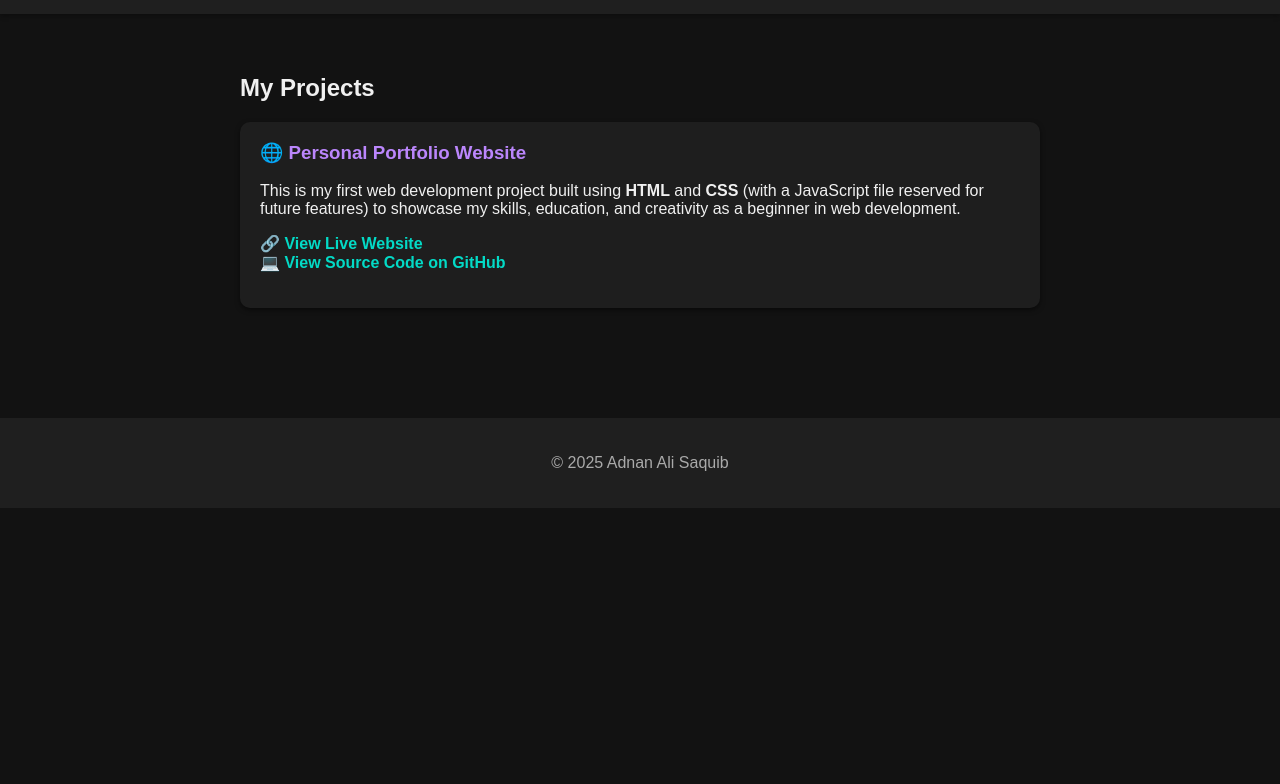
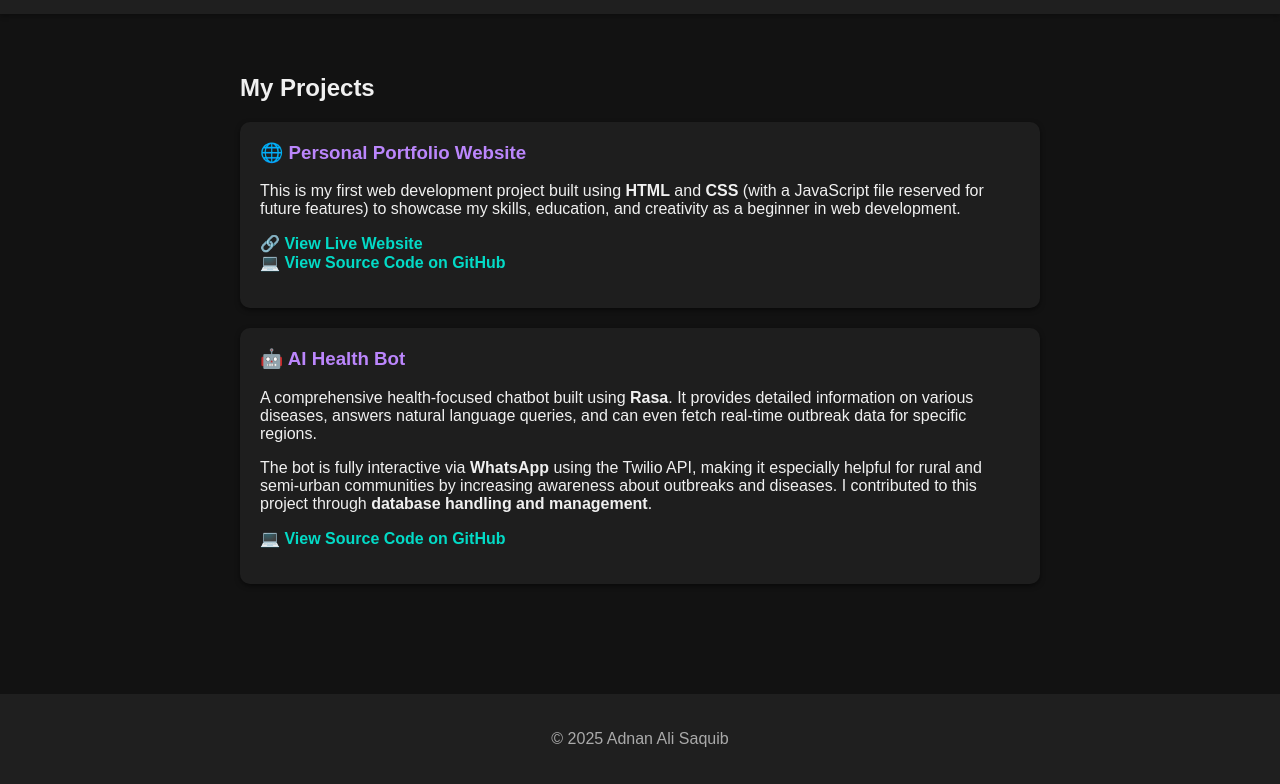
Before and after one commit to addy-003/Portfolio, a plain HTML site: page projects.html in a window 1280 px wide. Shown: the part 104-888 px from the top of the page. Before the commit the page ends 800 px from the top, so only its background shows below. Drawn offline with Linux system fonts and the light colour scheme.

Commit message:
Refactor project links and add AI Health Bot section
Updated project links to be on a single line and added a new project card for the AI Health Bot with details.

```diff
--- a/projects.html
+++ b/projects.html
@@ -29,13 +29,23 @@
         to showcase my skills, education, and creativity as a beginner in web development.
       </p>
       <p>
-        🔗 <a href="https://addy-003.github.io/Portfolio/" target="_blank">
-          View Live Website
-        </a>
-        <br>
-        💻 <a href="https://github.com/addy-003/Portfolio" target="_blank">
-          View Source Code on GitHub
-        </a>
+        🔗 <a href="https://addy-003.github.io/Portfolio/" target="_blank">View Live Website</a><br>
+        💻 <a href="https://github.com/addy-003/Portfolio" target="_blank">View Source Code on GitHub</a>
+      </p>
+    </div>
+
+    <div class="project-card">
+      <h3>🤖 AI Health Bot</h3>
+      <p>
+        A comprehensive health-focused chatbot built using <strong>Rasa</strong>. It provides detailed information on various diseases,
+        answers natural language queries, and can even fetch real-time outbreak data for specific regions.
+      </p>
+      <p>
+        The bot is fully interactive via <strong>WhatsApp</strong> using the Twilio API, making it especially helpful for rural and semi-urban
+        communities by increasing awareness about outbreaks and diseases. I contributed to this project through <strong>database handling and management</strong>.
+      </p>
+      <p>
+        💻 <a href="https://github.com/addy-003/ai-health-bot" target="_blank">View Source Code on GitHub</a>
       </p>
     </div>
 
```
